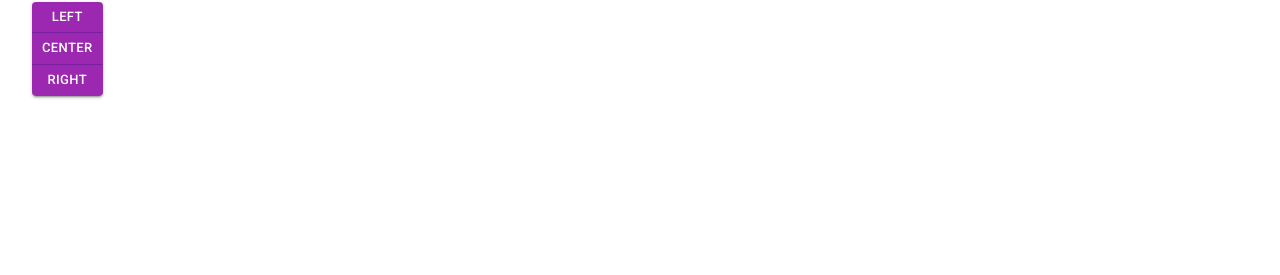
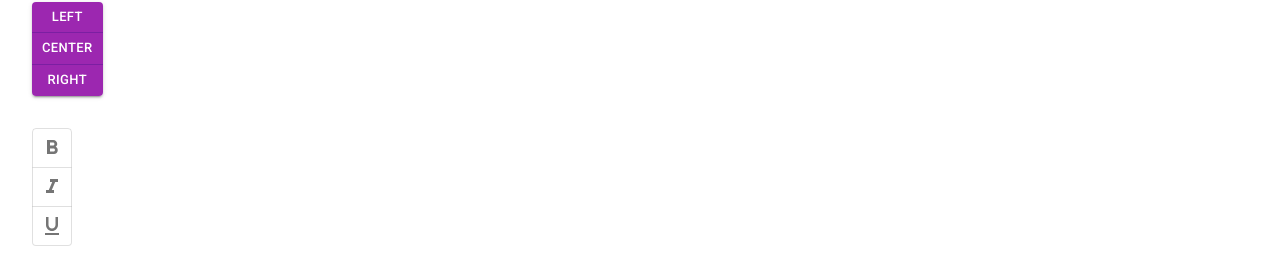
Before and after one commit to MariusDevelops/react-ts-mui, a React (Vite) app: page / in a window 1280 px wide. Shown: the part 854-1129 px from the top of the page. Before the commit the page ends 982 px from the top, so only its background shows below. Built offline with nearby package versions, Linux system fonts and the light colour scheme.

Commit message:
feat: toggle button component

```diff
--- a/src/main.tsx
+++ b/src/main.tsx
@@ -4,8 +4,9 @@
 import { CssBaseline } from '@mui/material';
 
 ReactDOM.createRoot(document.getElementById('root') as HTMLElement).render(
-  <React.StrictMode>
+  // <React.StrictMode></React.StrictMode>,
+  <>
     <CssBaseline />
     <App />
-  </React.StrictMode>,
+  </>,
 );
--- a/src/pages/button-page.tsx
+++ b/src/pages/button-page.tsx
@@ -1,12 +1,24 @@
+/* eslint-disable max-len */
+/* eslint-disable no-console */
 /* eslint-disable import/no-extraneous-dependencies */
 /* eslint-disable no-alert */
-import React from 'react';
+import React, { useState } from 'react';
 import {
-  Stack, Button, IconButton, ButtonGroup,
+  Stack, Button, IconButton, ButtonGroup, ToggleButton, ToggleButtonGroup,
 } from '@mui/material';
 import SendIcon from '@mui/icons-material/Send';
+import FormatBoldIcon from '@mui/icons-material/FormatBold';
+import FormatItalicIcon from '@mui/icons-material/FormatItalic';
+import FormatUnderlinedIcon from '@mui/icons-material/FormatUnderlined';
 
-const ButtonPage = () => (
+const ButtonPage = () => {
+  const [formats, setFormats] = useState<string | null>(null);
+  console.log({ formats });
+  const handleFormatChange = (_event: React.MouseEvent<HTMLElement>, updatedFormats: string | null) => {
+    setFormats(updatedFormats);
+  };
+
+  return (
     <Stack spacing={4} sx={{ m: 4 }}>
       <Stack spacing={2} direction="row">
         <Button variant="text" href="https://google.com" target="_blank">Text</Button>
@@ -46,7 +58,16 @@
           <Button>Right</Button>
         </ButtonGroup>
       </Stack>
+
+      <Stack direction="row">
+        <ToggleButtonGroup aria-label="text formatting" value={formats} onChange={handleFormatChange} size="small" color="success" orientation="vertical" exclusive>
+          <ToggleButton value="bold" aria-label="bold"><FormatBoldIcon /></ToggleButton>
+          <ToggleButton value="italic" aria-label="italic"><FormatItalicIcon /></ToggleButton>
+          <ToggleButton value="underlined" aria-label="underlined"><FormatUnderlinedIcon /></ToggleButton>
+        </ToggleButtonGroup>
+      </Stack>
     </Stack>
   );
+};
 
 export default ButtonPage;
```
Lines whose indentation alone changed are shown as unchanged.
